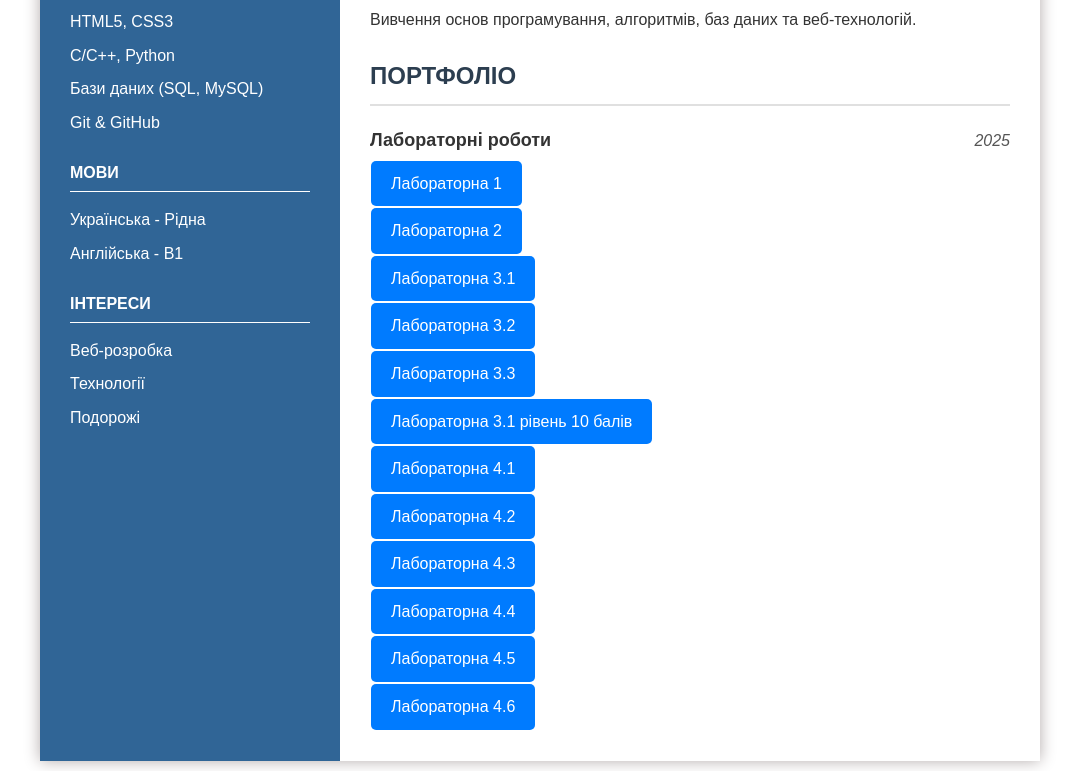
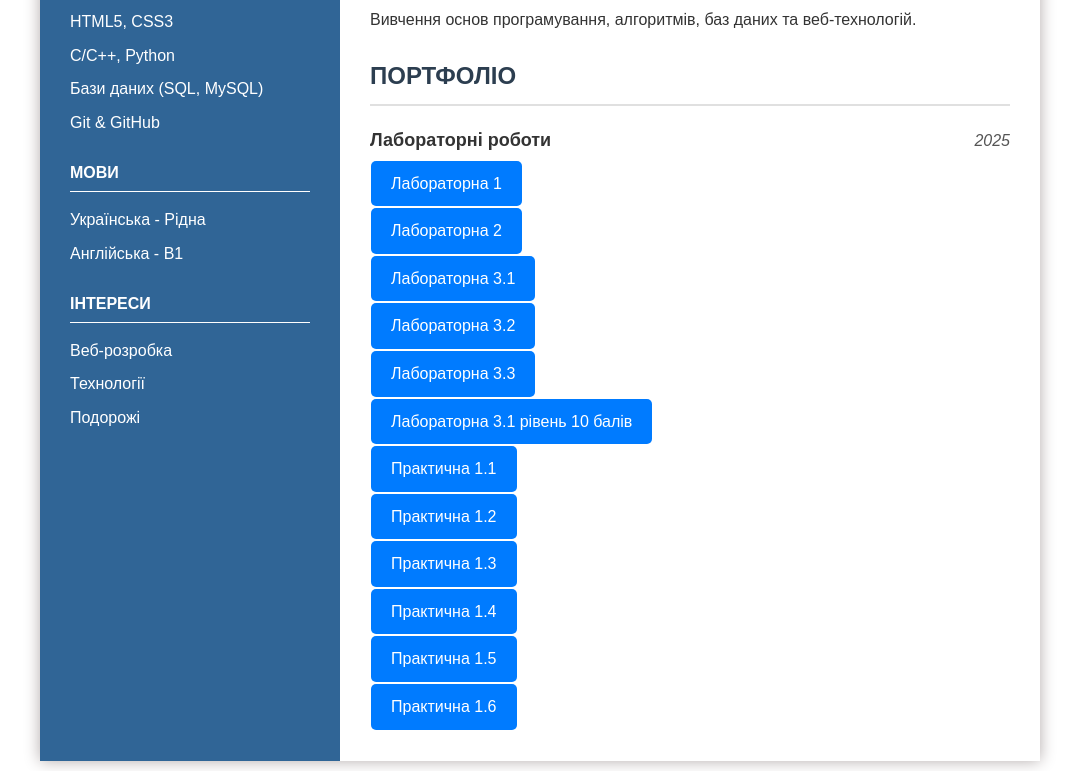
Before and after one commit to pacchetto/psychic-chainsawWeb2Kurs, a plain HTML site: page index.html in a window 1280 px wide. Shown: the part 422-1193 px from the top of the page, without its empty margins (100-1179 px from the left). Drawn offline with Linux system fonts and the light colour scheme.

Commit message:
Update index.html

```diff
--- a/index.html
+++ b/index.html
@@ -85,12 +85,12 @@
                         <p><a href="lr3.2/index.html" class="btn">Лабораторна 3.2</a></p>
                         <p><a href="lr3.3/index.html" class="btn">Лабораторна 3.3</a></p>
                         <p><a href="lr3.110/index.html" class="btn">Лабораторна 3.1 рівень 10 балів</a></p>
-                        <p><a href="lr4/lr4.1/index.html" class="btn">Лабораторна 4.1</a></p>
-                        <p><a href="lr4/lr4.2/index.html" class="btn">Лабораторна 4.2</a></p>
-                        <p><a href="lr4/lr4.3/index.html" class="btn">Лабораторна 4.3</a></p>
-                        <p><a href="lr4/lr4.4/index.html" class="btn">Лабораторна 4.4</a></p>
-                        <p><a href="lr4/lr4.5/index.html" class="btn">Лабораторна 4.5</a></p>
-                        <p><a href="lr4/lr4.6/index.html" class="btn">Лабораторна 4.6</a></p>
+                        <p><a href="lr4/lr4.1/index.html" class="btn">Практична 1.1</a></p>
+                        <p><a href="lr4/lr4.2/index.html" class="btn">Практична 1.2</a></p>
+                        <p><a href="lr4/lr4.3/index.html" class="btn">Практична 1.3</a></p>
+                        <p><a href="lr4/lr4.4/index.html" class="btn">Практична 1.4</a></p>
+                        <p><a href="lr4/lr4.5/index.html" class="btn">Практична 1.5</a></p>
+                        <p><a href="lr4/lr4.6/index.html" class="btn">Практична 1.6</a></p>
                         <!--<p><a href="lr5/task0/task0.html" class="btn">Лабораторна 5.0</a></p>
                         <p><a href="lr5/task2/task2.html" class="btn">Лабораторна 5.2</a></p>
                         <p><a href="pr1/index.html" class="btn">Практична 1</a></p>
```
